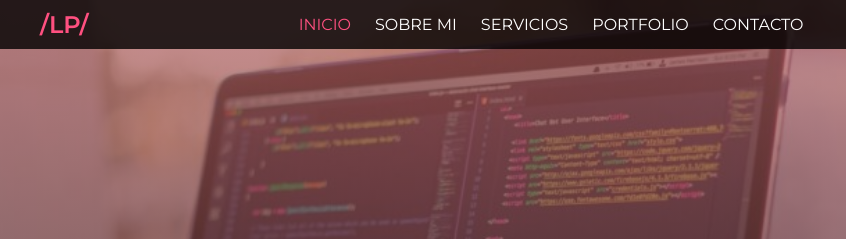
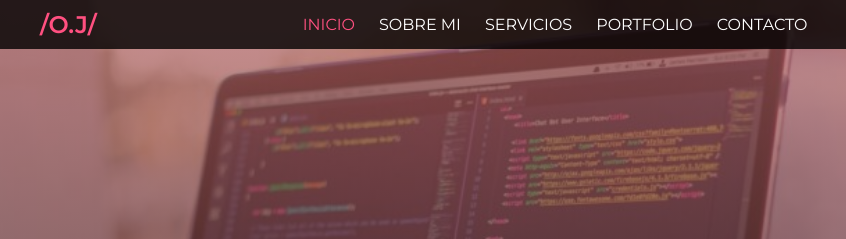
Before and after one commit to ojedaJacqueline/ojedajacqueline.github.io, a plain HTML site: page index.html in a window 1280 px wide. Shown: the top 239 px of the page, 70-916 px from the left. Drawn offline with Linux system fonts and the light colour scheme.

Commit message:
Update index.html

```diff
--- a/index.html
+++ b/index.html
@@ -17,7 +17,7 @@
         <div class="contenido">
             <header>
                 <div class="contenido-header">
-                    <h1>/LP/</h1>
+                    <h1>/O.J/</h1>
                     <nav id="nav" class="">
                         <ul id="links">
                             <li><a href="#inicio" class="seleccionado" onclick="seleccionar(this)">INICIO</a></li>
```
